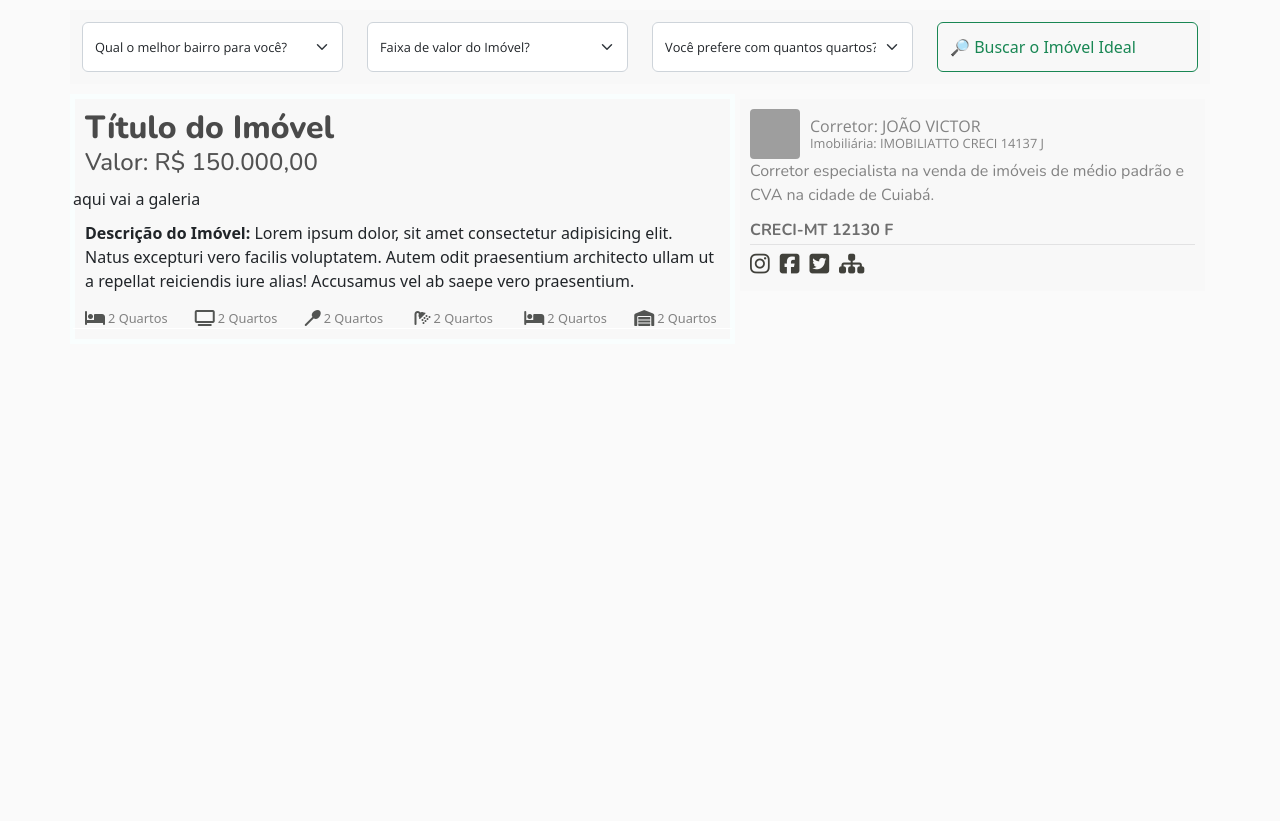
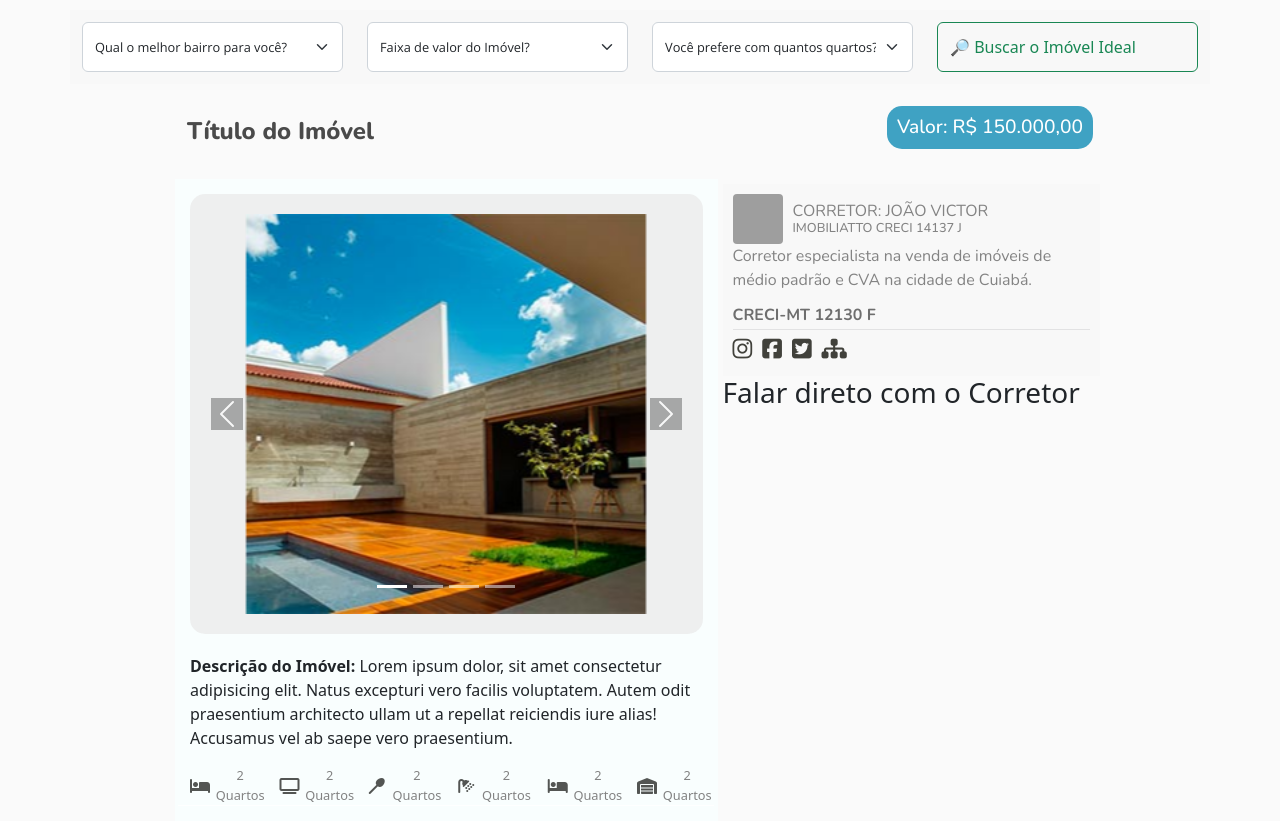
Before and after one commit to 5P3C14L15T/real-estate, a PHP site: page /single.html in a window 1280 px wide. Shown: the part 75-896 px from the top of the page. Before the commit the page ends 401 px from the top, so only its background shows below. Run offline with PHP 8.4, Linux system fonts and the light colour scheme; some libraries are stand-ins or nearby versions; grey boxes are pictures that could not be loaded.

Commit message:
slide incluido

```diff
--- a/css/single.css
+++ b/css/single.css
@@ -10,16 +10,14 @@
 }
 .main {
   margin: 0 auto !important;
-
 }
 
-.menu{
+.menu {
   padding: 10px;
   background: rgb(244, 244, 244) !important;
   width: 100%;
   border-bottom: 5px solid rgb(237, 237, 237);
 }
-
 
 /* info corretor */
 
@@ -35,11 +33,10 @@
   margin: 0 !important;
   padding: 10px !important;
 }
-header, footer {
+header,
+footer {
   display: flex;
   flex-direction: row;
-
-
 }
 
 header .profile-thumbnail {
@@ -58,7 +55,7 @@ header, footer {
 header h3 {
   display: flex;
   margin: 0;
-    font-family: 'open sans';
+  font-family: "nunito";
   font-weight: 400;
   font-size: 1em;
   color: rgb(131, 131, 131);
@@ -68,15 +65,15 @@ header, footer {
   display: flex;
   margin: 0;
   font-size: 0.8em;
-    font-family: 'open sans';
-    font-weight: 300;
+  font-family: "nunito";
+  font-weight: 500;
   color: rgb(131, 131, 131);
 }
 
 #inner p {
   margin-bottom: 10px;
   font-size: 20px;
-    font-family: 'nunito';
+  font-family: "nunito";
   font-weight: 400;
   font-size: 1em;
   color: rgb(131, 131, 131);
@@ -90,7 +87,7 @@ header, footer {
 #inner .creci {
   font-size: 1em !important;
   color: rgb(110, 110, 110);
-    font-family: 'Nunito';
+  font-family: "Nunito";
   font-weight: 700;
 }
 
@@ -105,7 +102,6 @@ header, footer {
   margin-right: 10px;
   font-size: 1.5em;
   color: rgb(65, 65, 59);
-
 }
 footer .stats strong {
   font-size: 18px;
@@ -130,15 +126,24 @@ header, footer {
   /* background: rgb(248, 248, 248) !important; */
 }
 
+.titulo-preco {
+  /* background: rgb(255, 255, 255); */
+  display: flex;
+  justify-content: space-between;
+  align-items: center;
+  height: 75px;
+  margin: 10px 0;
+  /* border: 1px solid rgb(228, 228, 228); */
+}
+
 .info-desc-detais {
-
-    background: rgb(248, 248, 248) !important;
+  /* background: rgb(248, 248, 248) !important; */
   padding: 10px !important;
 }
 
 .imovel-title {
-    font-size: 2em !important;
-    font-family: 'Nunito';
+  font-size: 1.5em !important;
+  font-family: "Nunito";
   font-weight: 800;
   color: rgb(74, 74, 74);
   /* background: gold; */
@@ -146,12 +151,14 @@ header, footer {
 }
 
 .imovel-valor {
-    font-size: 1.5em !important;
-    font-family: 'Nunito';
+  font-size: 1.2em !important;
+  font-family: "Nunito";
   font-weight: 500;
-    color: rgb(82, 82, 82);
+  color: rgb(255, 255, 255);
   /* background: red; */
-
+  background: rgb(63, 162, 195);
+  padding: 10px;
+  border-radius: 15px;
 }
 
 .item {
@@ -168,7 +175,6 @@ header, footer {
   margin: 0 !important;
   padding: 0 !important;
   float: left;
-
 }
 
 .item p {
@@ -179,7 +185,7 @@ header, footer {
   /* background: red; */
 }
 
-  .item i{
+.item i {
   color: rgb(83, 85, 83);
   margin-left: 12px !important;
   float: left !important;
@@ -194,3 +200,22 @@ header, footer {
   margin: 0 !important;
   padding: 0 !important;
 }
+
+/* slide */
+
+.car-main {
+  background: rgba(232, 232, 232, 0.66);
+  border-radius: 15px;
+  padding: 10px;
+  margin-bottom: 20px;
+}
+
+.carousel-item img {
+width: 600px;
+height: 400px;
+  object-fit: contain;
+}
+
+.carousel-control-next-icon, .carousel-control-prev-icon {
+  background-color: rgba(0, 0, 0, 0.605);
+}
--- a/css/style.css
+++ b/css/style.css
@@ -313,6 +313,5 @@ body {
     width: 75% !important;
     float: right;
   }
-s
 
 }
--- a/index.html
+++ b/index.html
@@ -65,7 +65,7 @@
 
             <div class="col-xl-3 col-md-3 col-sm-12 search-nivel">
               <button type="button" class="btn btn-outline-success search">
-                🔎 Buscar o Imóvel Ideal
+                🔎 Buscar Casa a Venda
               </button>
             </div>
           </div>
@@ -581,5 +581,7 @@
       integrity="sha384-pprn3073KE6tl6bjs2QrFaJGz5/SUsLqktiwsUTF55Jfv3qYSDhgCecCxMW52nD2"
       crossorigin="anonymous"
     ></script>
+
+
   </body>
 </html>
--- a/single.html
+++ b/single.html
@@ -8,6 +8,7 @@
     <!-- CSS only -->
     <link rel="stylesheet" href="css/style.css" />
     <link rel="stylesheet" href="css/single.css" />
+
     <link
       href="https://cdn.jsdelivr.net/npm/bootstrap@5.2.0-beta1/dist/css/bootstrap.min.css"
       rel="stylesheet"
@@ -79,16 +80,53 @@
       </div>
     </div>
     <div class="container">
-      <div class="row">
+      <div class="row col-md-10 mx-auto">
+        <div class="titulo-preco">
+          <h1 class="imovel-title">Título do Imóvel</h1>
+            <h2 class="imovel-valor">Valor: R$ 150.000,00</h2>
+        </div>
         <div class="col-sm-12 col-md-7 info-desc">
+
           <div class="info-desc-detais">
-            <h1 class="imovel-title">Título do Imóvel</h1>
-            <h2 class="imovel-valor">Valor: R$ 150.000,00</h2>
-            <div class="gallery">
+
+            <div class="car-main">
+            <div class="gallery col-md-12 col-sm-12 mx-auto">
               <div class="row">
-                aqui vai a galeria
+                <!-- slider -->
+                <div id="carouselExampleIndicators" class="carousel slide" data-bs-ride="carousel">
+                  <div class="carousel-indicators">
+                    <button type="button" data-bs-target="#carouselExampleIndicators" data-bs-slide-to="0" class="active" aria-current="true" aria-label="Slide 1"></button>
+                    <button type="button" data-bs-target="#carouselExampleIndicators" data-bs-slide-to="1" aria-label="Slide 2"></button>
+                    <button type="button" data-bs-target="#carouselExampleIndicators" data-bs-slide-to="2" aria-label="Slide 3"></button>
+                    <button type="button" data-bs-target="#carouselExampleIndicators" data-bs-slide-to="3" aria-label="Slide 3"></button>
+                  </div>
+                  <div class="carousel-inner">
+                    <div class="carousel-item active">
+                      <img src="imagem/casa.jpg" class="d-block w-100" alt="...">
+                    </div>
+                    <div class="carousel-item">
+                      <img src="imagem/casa2.jpg" class="d-block w-100" alt="...">
+                    </div>
+                    <div class="carousel-item">
+                      <img src="imagem/casa3.jpg" class="d-block w-100" alt="...">
+                    </div>
+                    <div class="carousel-item">
+                      <img src="imagem/casa4.jpg" class="d-block w-100" alt="...">
+                    </div>
+                  </div>
+                  <button class="carousel-control-prev" type="button" data-bs-target="#carouselExampleIndicators" data-bs-slide="prev">
+                    <span class="carousel-control-prev-icon" aria-hidden="true"></span>
+                    <span class="visually-hidden">Previous</span>
+                  </button>
+                  <button class="carousel-control-next" type="button" data-bs-target="#carouselExampleIndicators" data-bs-slide="next">
+                    <span class="carousel-control-next-icon" aria-hidden="true"></span>
+                    <span class="visually-hidden">Next</span>
+                  </button>
+                </div>
+                <!-- /slider -->
               </div>
             </div>
+          </div>
             <p>
               <strong>Descrição do Imóvel: </strong> Lorem ipsum dolor, sit amet
               consectetur adipisicing elit. Natus excepturi vero facilis
@@ -133,8 +171,8 @@
                 class="profile-thumbnail"
               />
               <div class="profile-name">
-                <h3>Corretor: JOÃO VICTOR</h3>
-                <h4>Imobiliária: IMOBILIATTO CRECI 14137 J</h4>
+                <h3>CORRETOR: JOÃO VICTOR</h3>
+                <h4>IMOBILIATTO CRECI 14137 J</h4>
               </div>
             </header>
             <div id="inner">
@@ -162,6 +200,14 @@
               </div>
             </footer>
           </div>
+          <!-- mensagem -->
+<div class="mensagem-corretor">
+  <h3>Falar direto com o Corretor</h3>
+  <form action="#!">
+
+  </form>
+</div>
+          <!-- /mensagem -->
         </div>
       </div>
     </div>
```
Also changed, not shown: imagem/casa2.jpg (added), imagem/casa3.jpg (added), imagem/casa4.jpg (added). Lines whose indentation alone changed are shown as unchanged.
